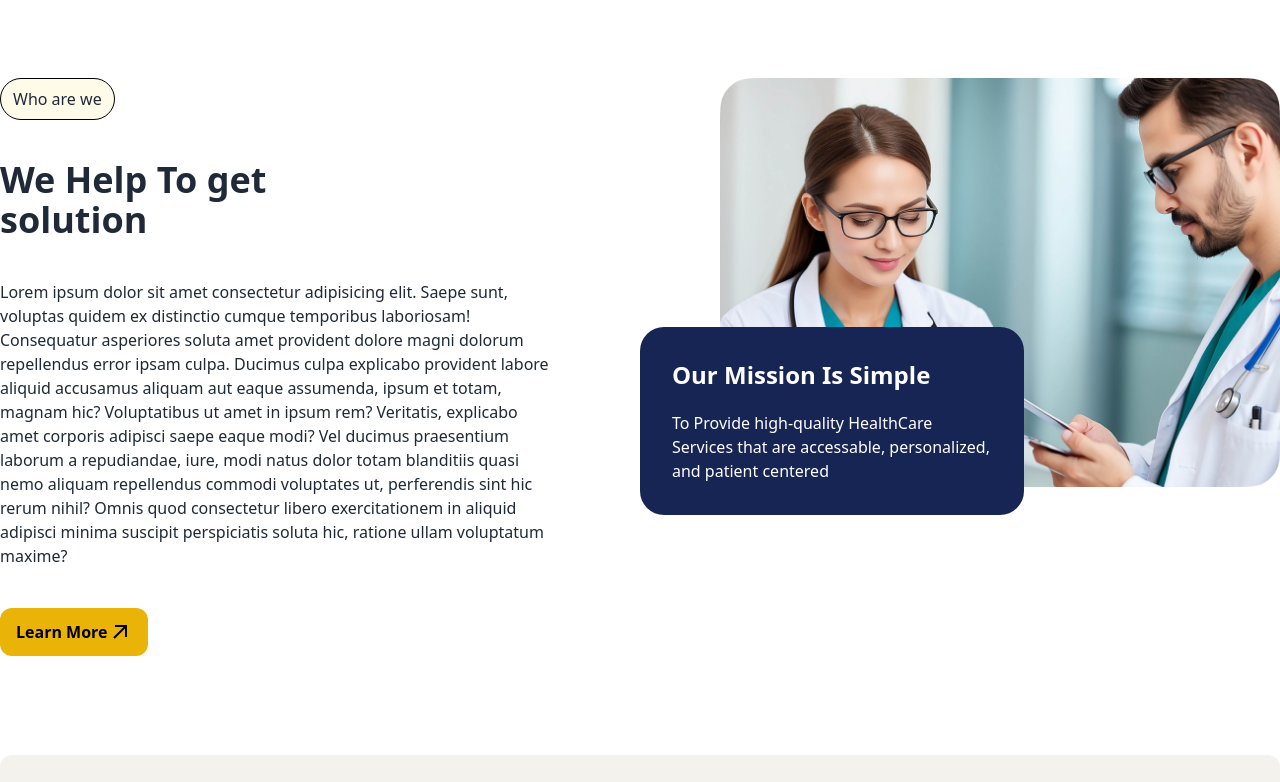
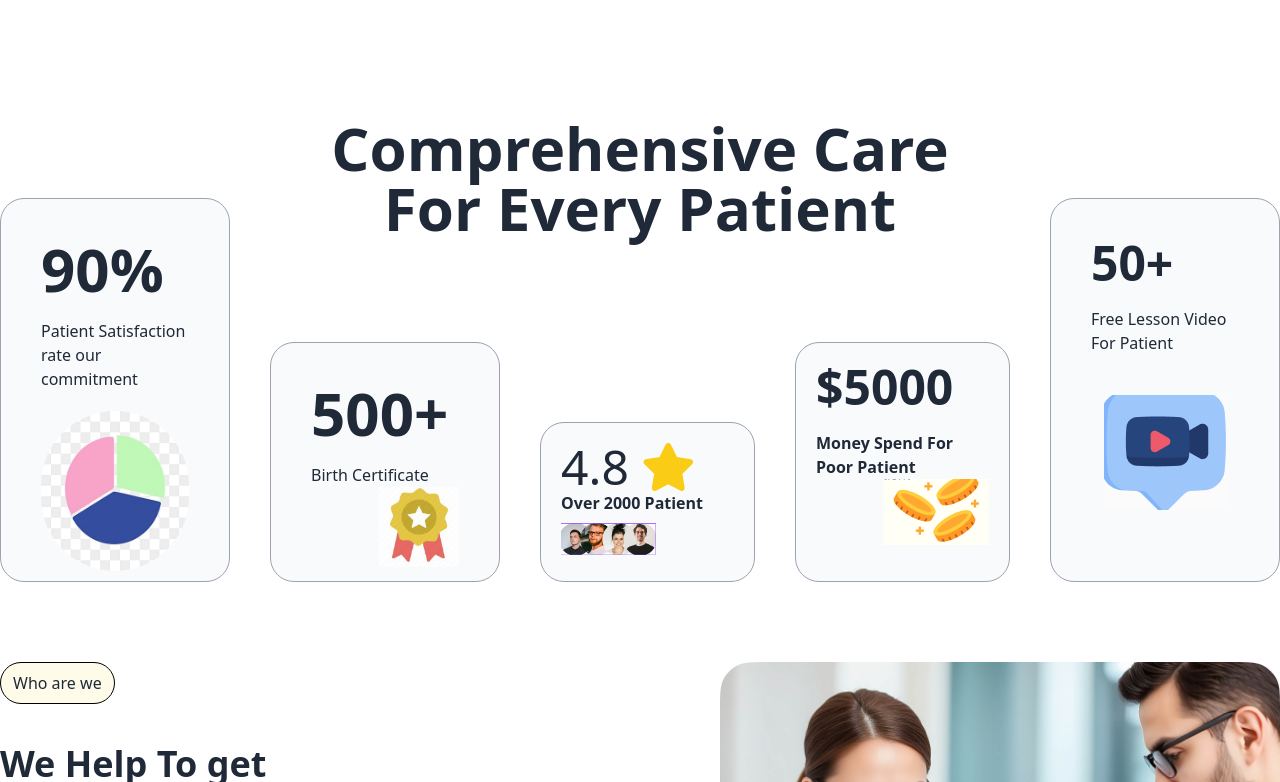
Before and after one commit to protap1100/HealthCare, a plain HTML site: page index.html in a window 1280 px wide. Shown: the part 643-1425 px from the top of the page. Drawn offline with nearby package versions, Linux system fonts and the light colour scheme; files whose address does not match are found by name.

Commit message:
add:Final shot

```diff
--- a/index.html
+++ b/index.html
@@ -23,7 +23,9 @@
   </head>
   <body>
     <!-- Header Section Started -->
-    <header class="container mx-auto mt-10 flex flex-col lg:flex-row items-center justify-between">
+    <header
+      class="container mx-auto mt-10 flex flex-col lg:flex-row items-center justify-between"
+    >
       <div>
         <img src="./images/Images/logo dark.png" alt="" />
       </div>
@@ -57,7 +59,36 @@
       </section>
       <!-- Statistics Section -->
       <section class="mt-20">
-
+        <h1 class=" text-2xl lg:text-6xl text-center relative top-0 lg:top-10 font-bold">Comprehensive Care <br> For Every Patient</h1>
+        <div class="flex gap-10 flex-col lg:flex-row lg:items-end items-center">
+          <div class="h-96 rounded-3xl w-80 border border-gray-400 bg-gray-50 p-10" >
+            <h1 class="text-6xl font-bold">90%</h1>
+            <p class="mt-5"> Patient Satisfaction rate our commitment</p>
+             <img class="rounded-full h-40 w-40 mt-5" src="./images/Images/piechart.jpg" alt="">
+          </div>
+          <div class="h-60 rounded-3xl w-80 border border-gray-400 p-10 bg-gray-50" >
+            <h1 class="text-6xl font-bold">500+</h1>
+            <p class="mt-5">Birth Certificate </p>
+             <img class="w-20 h-20 float-right" src="./images/Images/OIP.jpeg" alt="">
+          </div>
+          <div class="h-40 rounded-3xl w-80 border border-gray-400  bg-gray-50 p-5" >
+            <h1 class=" text-5xl"> 4.8 <i class="fa-solid fa-star text-yellow-400"></i></h1>
+            <p class="font-semibold">Over 2000 Patient</p>
+            <img class="mt-2" src="./images/Images/img2.png" alt="">
+          </div>
+          <div class="h-60 rounded-3xl w-80 border border-gray-400 bg-gray-50 p-5" >
+            <h1 class="text-5xl font-bold"> $5000</h1>
+            <p class="font-semibold  mt-5 ">Money Spend For <br>Poor Patient</p>
+            <img class="float-right" src="./images/Images/img3.png" alt="">
+          </div>
+          <div class="h-96 rounded-3xl w-80 border border-gray-400 bg-gray-50 p-10" >
+            <h1 class="font-bold text-5xl">50+</h1>
+            <p class="mt-5">Free Lesson Video For Patient</p>
+            <div class="mt-10 flex items-center justify-center">
+              <img src="./images/Images/img1.png" alt="">
+            </div>
+          </div>
+        </div>
       </section>
       <!-- About Us Section -->
       <section class="flex flex-col lg:flex-row mt-20">
@@ -99,7 +130,7 @@
         <div class="flex-1">
           <img class="w-full" src="./images//Images/Rectangle 24.png" alt="" />
           <div
-            class="p-8 w-96 relative bg-blue-950 bottom-48 lg:bottom-40 lg:right-40 lg:-left-20 left-10 text-white rounded-3xl"
+            class="p-8 lg:w-1/2 w-full relative bg-blue-950 bottom-48 lg:bottom-40 lg:right-40 lg:-left-20 left-10 text-white rounded-3xl"
           >
             <p class="text-2xl font-bold">Our Mission Is Simple</p>
             <p class="mt-5 font-light">
@@ -154,7 +185,7 @@
             alt=""
           />
           <div
-            class="absolute lg:w-1/2 w-full  bg-[#1f457a] p-6 bg-opacity-80 rounded-xl text-white bottom-10 lg:left-10 "
+            class="absolute lg:w-1/2 w-full bg-[#1f457a] p-6 bg-opacity-80 rounded-xl text-white bottom-10 lg:left-10"
           >
             <h1 class="text-2xl font-bold">Advanced Technology</h1>
             <div class="flex justify-between items-end mt-3">
@@ -180,7 +211,7 @@
             alt=""
           />
           <div
-            class="absolute  lg:w-1/2 w-full bg-[#1f457a] p-6 bg-opacity-80 rounded-xl text-white bottom-10 lg:left-10"
+            class="absolute lg:w-1/2 w-full bg-[#1f457a] p-6 bg-opacity-80 rounded-xl text-white bottom-10 lg:left-10"
           >
             <h1 class="text-2xl font-bold">Meet Online Doctor</h1>
             <div class="flex justify-between items-end mt-3">
@@ -206,7 +237,7 @@
             alt=""
           />
           <div
-            class=" absolute lg:w-1/2 w-full bg-[#1f457a] p-6 bg-opacity-80 rounded-xl text-white bottom-10 lg:left-10"
+            class="absolute lg:w-1/2 w-full bg-[#1f457a] p-6 bg-opacity-80 rounded-xl text-white bottom-10 lg:left-10"
           >
             <h1 class="text-2xl font-bold">Consultancy Your Health</h1>
             <div class="flex justify-between items-end mt-3">
@@ -233,7 +264,9 @@
             Testimonial
           </button>
           <h1 class="text-3xl mt-5">What They Say About Us</h1>
-          <div class="mt-5 grid md:grid-cols-2 grid-cols-1 lg:grid-cols-3 gap-10">
+          <div
+            class="mt-5 grid md:grid-cols-2 grid-cols-1 lg:grid-cols-3 gap-10"
+          >
             <div class="bg-yellow-50 p-5 rounded">
               <h1 class="text-3xl font-bold">
                 Expertise and Compassion Combined
@@ -403,7 +436,7 @@
       </section>
       <!-- Offer Section -->
       <section
-        class="flex justify-between my-20 bg-cover w-full bg-no-repeat rounded-2xl bg-gradient-to-r from-blue-500 via-transparent to-blue-500"
+        class="flex lg:flex-row flex-col justify-between my-20 bg-cover w-full bg-no-repeat rounded-2xl bg-gradient-to-r from-blue-500 via-transparent to-blue-500"
         style="
           background: linear-gradient(
               to left,
@@ -415,13 +448,13 @@
           background-size: cover;
         "
       >
-        <div class="py-40 px-20">
-          <h1 class="text-5xl leading-24 text-white font-bold">
+        <div class="py-40 px-4 lg:px-20">
+          <h1 class="text-2xl lg:text-5xl leading-24 text-white font-bold">
             Get Your <br />
             First Appiontment <br />
             at 50% Off
           </h1>
-          <div class="flex mt-10 gap-5  lg:flex-row flex-col items-center">
+          <div class="flex mt-10 gap-5 lg:flex-row flex-col items-center">
             <button
               class="flex px-3 py-3 items-center gap-2 text-xl rounded-xl bg-yellow-400"
             >
@@ -446,25 +479,27 @@
             </button>
           </div>
         </div>
-        <div class="mt-20 mr-20">
+        <div class="mt-0 lg:mt-20 mr-0 lg:mr-20">
           <img src="./images/Images/logo light.png" alt="" />
         </div>
       </section>
     </main>
     <!-- Main Section Ended -->
     <!-- Footer Section Started -->
-    <footer class=" bg-[#020043]">
-      <div class="footer container mx-auto py-28 text-white text-base-content p-10">
+    <footer class="bg-[#020043]">
+      <div
+        class="footer container mx-auto py-28 text-white text-base-content p-10"
+      >
         <aside>
-         <img src="./images/Images/logo light.png" alt="">
-         <p class="mt-5">
-            123 Main Street Anytown,Usa <br>
+          <img src="./images/Images/logo light.png" alt="" />
+          <p class="mt-5">
+            123 Main Street Anytown,Usa <br />
             Postal Code: 12345
-         </p>
-         <p class="mt-5">
-            Support : Support@yellow.com <br>
+          </p>
+          <p class="mt-5">
+            Support : Support@yellow.com <br />
             (Available : 10.00am to 7.00pm)
-         </p>
+          </p>
         </aside>
         <nav class="space-y-3">
           <a class="link link-hover">Home</a>
```
Also changed, not shown: images/Images/OIP.jpeg (added), images/Images/img1.png (added), images/Images/img2.png (added), images/Images/img3.png (added), images/Images/piechart.jpg (added).
